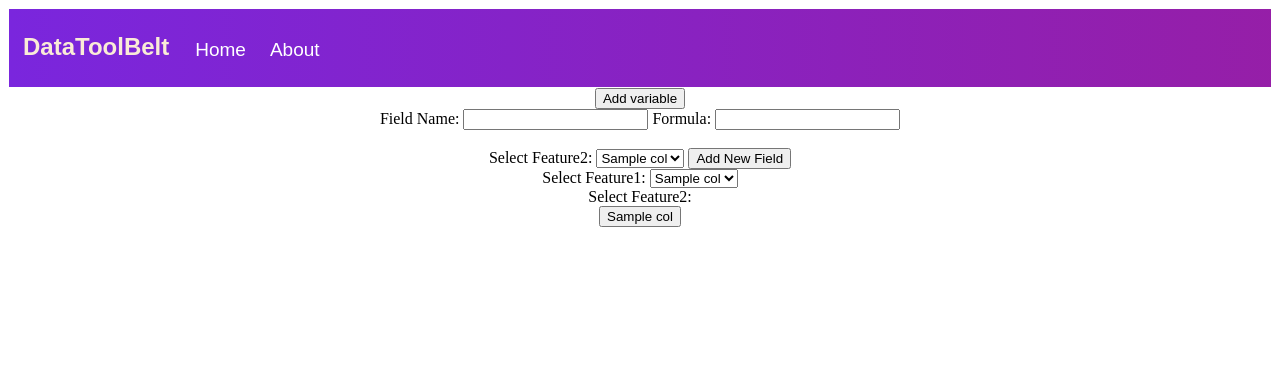
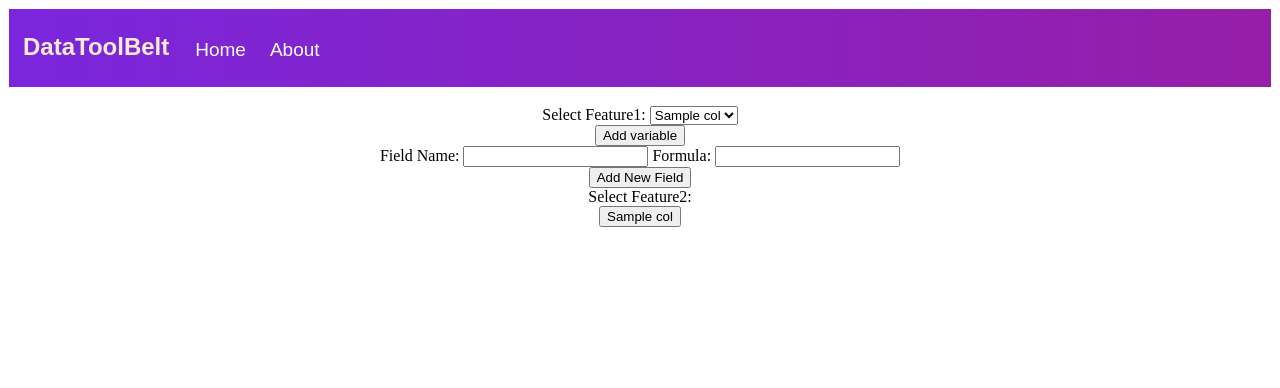
Before and after one commit to veb7vmehra/DataToolBelt, a Flask app: template templates/analysis.html in a window 1280 px wide. Shown: the top 388 px of the page. Run offline with Flask 2, Linux system fonts and the light colour scheme; the template is opened without the code that fills it: most values are stand-ins (such as "Sample title", 1, 10 or a date in 2020).

Commit message:
changed analysis

```diff
--- a/templates/analysis.html
+++ b/templates/analysis.html
@@ -25,8 +25,8 @@
         var value = array(",")
         $.ajax({
             type:"GET",
-            dataType: "json",
-            data:{'formula':value,'field2':$("#formula2").val()},
+            dataType: "text",
+            data:{'name':value,'feature1':$("#feature1").val()},
             url: "/anAdd",
             success: function(data){
                 buf1=data;
@@ -53,24 +53,21 @@
     }
 </script>
 
-<div id="dict">
-</div>
-<input type="button" onclick="addVariable()" value="Add variable"><br>
-Field Name: <input id="name" name="name" required>
-Formula: <input id="formula"><br>
-<br> Select Feature2:
-<select id="formula2" name="formula2">
-{% for c in col %}
-<option value='{{c}}'>{{c}}</option>
-{% endfor %}
-</select>
-<input type="button" onclick="makeString()" value="Add New Field">
 <br> Select Feature1:
 <select id="feature1" name="feature1">
 {% for c in col %}
 <option value='{{c}}'>{{c}}</option>
 {% endfor %}
 </select>
+
+
+<div id="dict">
+</div>
+<input type="button" onclick="addVariable()" value="Add variable"><br>
+Field Name: <input id="name" name="name" required>
+Formula: <input id="formula"><br>
+
+<input type="button" onclick="makeString()" value="Add New Field">
 
 <br> Select Feature2:
 <div id="img_butt">
```
